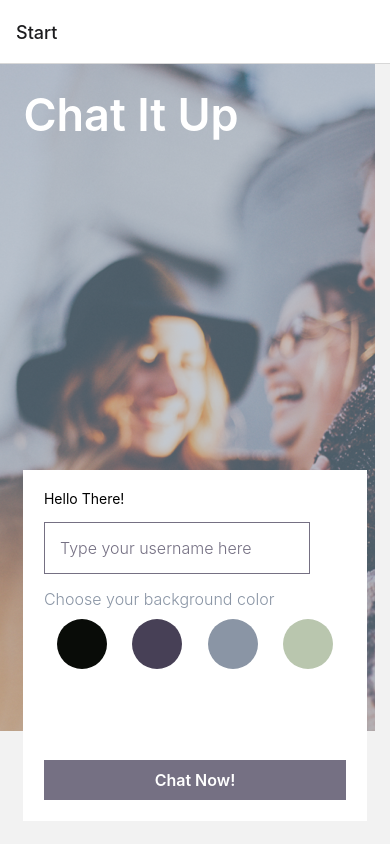
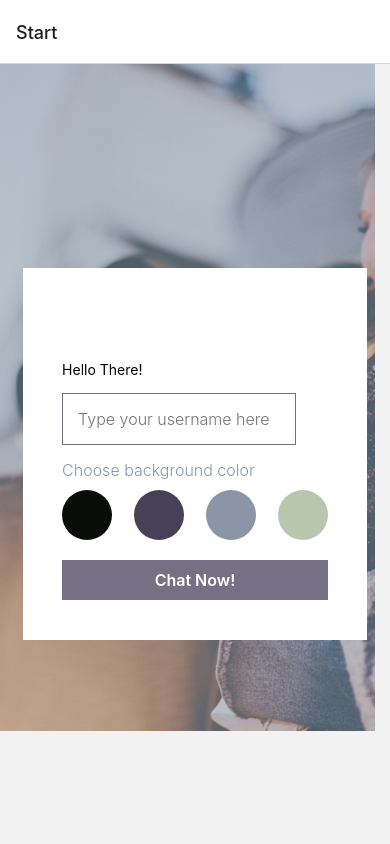
Before and after one commit to jreiber9/chat_app, a React Native app: screen /Start in a window 390 px wide. Built offline with nearby package versions, Linux system fonts and the light colour scheme.

Commit message:
5.3 firebase data storage and authentication

```diff
--- a/App.js
+++ b/App.js
@@ -6,16 +6,37 @@ import Chat from "./components/Chat";
 // import react Navigation
 import { NavigationContainer } from "@react-navigation/native";
 import { createNativeStackNavigator } from "@react-navigation/native-stack";
+import { initializeApp } from "firebase/app";
+import { getFirestore } from "firebase/firestore";
 
 // Create the navigator
 const Stack = createNativeStackNavigator();
 
 const App = () => {
+  // Your web app's Firebase configuration
+
+  const firebaseConfig = {
+    apiKey: "AIzaSyAnKStt9myI6mzCf70yj9zvREcWjV0wNOQ",
+    authDomain: "chatapp-7f5d4.firebaseapp.com",
+    projectId: "chatapp-7f5d4",
+    storageBucket: "chatapp-7f5d4.appspot.com",
+    messagingSenderId: "206130905030",
+    appId: "1:206130905030:web:b652f11d706bce70597cc7",
+  };
+
+  // Initialize Firebase
+  const app = initializeApp(firebaseConfig);
+
+  // Initialize Cloud Firestore and get a reference to the service
+  const db = getFirestore(app);
+
   return (
     <NavigationContainer>
       <Stack.Navigator initialRouteName="Start">
         <Stack.Screen name="Start" component={Start} />
-        <Stack.Screen name="Chat" component={Chat} />
+        <Stack.Screen name="Chat">
+          {(props) => <Chat db={db} {...props} />}
+        </Stack.Screen>
       </Stack.Navigator>
     </NavigationContainer>
   );
--- a/components/Chat.js
+++ b/components/Chat.js
@@ -5,18 +5,45 @@ import {
   View,
   Text,
   Platform,
+  FlatList,
   KeyboardAvoidingView,
 } from "react-native";
 import { Bubble, GiftedChat } from "react-native-gifted-chat";
+import {
+  collection,
+  query,
+  orderBy,
+  getDocs,
+  addDoc,
+  onSnapshot,
+  QuerySnapshot,
+} from "firebase/firestore";
 
-const Chat = ({ route, navigation }) => {
+const Chat = ({ db, navigation, route }) => {
   const { name, color } = route.params;
   const [messages, setMessages] = useState([]);
 
+  useEffect(() => {
+    navigation.setOptions({ title: name });
+    const q = query(collection(db, "messages"), orderBy("createdAt", "desc"));
+    const unsubMessages = onSnapshot(q, (docs) => {
+      let newMessages = [];
+      docs.forEach((doc) => {
+        newMessages.push({
+          id: doc.id,
+          ...doc.data(),
+          createdAt: new Date(doc.data().createdAt.toMillis()),
+        });
+      });
+      setMessages(newMessages);
+    });
+    return () => {
+      if (unsubMessages) unsubMessages();
+    };
+  }, []);
+
   const onSend = (newMessages) => {
-    setMessages((previousMessages) =>
-      GiftedChat.append(previousMessages, newMessages)
-    );
+    addDoc(collection(db, "messages"), newMessages[0]);
   };
 
   const renderBubble = (props) => {
@@ -35,31 +62,6 @@ const Chat = ({ route, navigation }) => {
     );
   };
 
-  useEffect(() => {
-    navigation.setOptions({ title: name });
-  }, []);
-
-  useEffect(() => {
-    setMessages([
-      {
-        _id: 1,
-        text: "Hello developer",
-        createdAt: new Date(),
-        user: {
-          _id: 2,
-          name: "React Native",
-          avatar: "https://placeimg.com/140/140/any",
-        },
-      },
-      {
-        _id: 2,
-        text: "This is a system message",
-        createdAt: new Date(),
-        system: true,
-      },
-    ]);
-  }, []);
-
   return (
     <View style={{ flex: 1, backgroundColor: color }}>
       <GiftedChat
@@ -67,7 +69,8 @@ const Chat = ({ route, navigation }) => {
         renderBubble={renderBubble}
         onSend={(messages) => onSend(messages)}
         user={{
-          _id: 1,
+          _id: route.params.userId,
+          name: route.params.name,
         }}
       />
       {Platform.OS === "android" ? (
@@ -80,8 +83,6 @@ const Chat = ({ route, navigation }) => {
 const styles = StyleSheet.create({
   container: {
     flex: 1,
-    justifyContent: "center",
-    alignItems: "center",
   },
 });
 
--- a/components/Start.js
+++ b/components/Start.js
@@ -7,24 +7,41 @@ import {
   TextInput,
   ImageBackground,
   TouchableOpacity,
+  KeyboardAvoidingView,
+  Alert,
 } from "react-native";
+import { getAuth, signInAnonymously } from "firebase/auth";
 
 const image = require("../assets/Background-Image.png");
 
-const backgroundColors = {
-  a: "#090C08",
-  b: "#474056",
-  c: "#8A95A5",
-  d: "#B9C6AE",
+const Start = ({ navigation }) => {
+  const auth = getAuth();
+  const [name, setName] = useState("");
+  const [color, setBackgroundColor] = useState("#090C08");
+
+  const signInUser = () => {
+    signInAnonymously(auth)
+      .then((result) => {
+        navigation.navigate("Chat", {
+          userId: result.user.uid,
+          name,
+          color: color,
+        });
+        Alert.alert("Signed in Successfully!");
+      })
+      .catch((error) => {
+        Alert.alert("Unable to sign in, try later again.", error);
+      });
   };
-
-const Start = ({ navigation }) => {
-  const [name, setName] = useState("");
-  const [color, setColor] = useState(backgroundColors);
 
   return (
     <View style={styles.container}>
       <ImageBackground source={image} resizeMode="cover" style={styles.image}>
+        <KeyboardAvoidingView
+          style={styles.inputContainer}
+          behavior="padding"
+          enabled
+        >
           <Text style={styles.appTitle}>Chat It Up</Text>
           <View style={styles.inputContainer}>
             <Text>Hello There!</Text>
@@ -35,59 +52,41 @@ const Start = ({ navigation }) => {
               placeholder="Type your username here"
               placeholderTextColor="#757083"
             />
-          <Text style={styles.textColorSelector}>
-            Choose your background color
-          </Text>
-          <View style={styles.colorSelector}>
+            <Text style={styles.label}>Choose background color</Text>
+            <View style={styles.colorOptions}>
               <TouchableOpacity
-              style={[
-                styles.circle,
-                color === backgroundColors.a && styles.selectedCircle,
-                { backgroundColor: backgroundColors.a },
-              ]}
-              onPress={() => setColor(backgroundColors.a)}
-            ></TouchableOpacity>
+                style={[styles.colorOption, { backgroundColor: "#090C08" }]}
+                onPress={() => setBackgroundColor("#090C08")}
+              />
               <TouchableOpacity
-              style={[
-                styles.circle,
-                color === backgroundColors.b && styles.selectedCircle,
-                { backgroundColor: backgroundColors.b },
-              ]}
-              onPress={() => setColor(backgroundColors.b)}
-            ></TouchableOpacity>
+                style={[styles.colorOption, { backgroundColor: "#474056" }]}
+                onPress={() => setBackgroundColor("#474056")}
+              />
               <TouchableOpacity
-              style={[
-                styles.circle,
-                color === backgroundColors.c && styles.selectedCircle,
-                { backgroundColor: backgroundColors.c },
-              ]}
-              onPress={() => setColor(backgroundColors.c)}
-            ></TouchableOpacity>
+                style={[styles.colorOption, { backgroundColor: "#8A95A5" }]}
+                onPress={() => setBackgroundColor("#8A95A5")}
+              />
               <TouchableOpacity
-              style={[
-                styles.circle,
-                color === backgroundColors.d && styles.selectedCircle,
-                { backgroundColor: backgroundColors.d },
-              ]}
-              onPress={() => setColor(backgroundColors.d)}
-            ></TouchableOpacity>
+                style={[styles.colorOption, { backgroundColor: "#B9C6AE" }]}
+                onPress={() => setBackgroundColor("#B9C6AE")}
+              />
             </View>
-
-          <TouchableOpacity
-            style={styles.button}
-            onPress={() =>
-              navigation.navigate("Chat", { name: name, color: color })
-            }
-          >
+            <TouchableOpacity style={styles.button} onPress={signInUser}>
               <Text style={styles.buttonText}>Chat Now!</Text>
             </TouchableOpacity>
           </View>
+        </KeyboardAvoidingView>
       </ImageBackground>
     </View>
   );
 };
 
 const styles = StyleSheet.create({
+  background: {
+    flex: 1,
+    resizeMode: "cover",
+    justifyContent: "center",
+  },
   container: {
     flex: 1,
   },
@@ -101,12 +100,12 @@ const styles = StyleSheet.create({
     fontSize: 45,
     fontWeight: "600",
     color: "#FFFFFF",
+    alignSelf: "center",
   },
   inputContainer: {
-    flex: 1,
     backgroundColor: "#FFFFFF",
     padding: "6%",
-    flexBasis: 160,
+    paddingBottom: 20,
   },
   textInput: {
     width: "88%",
@@ -119,15 +118,22 @@ const styles = StyleSheet.create({
     marginTop: 15,
     marginBottom: 15,
   },
-  textColorSelector: {
+  label: {
     fontSize: 16,
     fontWeight: "300",
     color: "#8A95A5",
+    marginBottom: 10,
   },
-  colorSelector: {
-    flex: 1,
-    justifyContent: "space-around",
+  colorOptions: {
     flexDirection: "row",
+    justifyContent: "space-between",
+    marginBottom: 20,
+    width: "100%",
+  },
+  colorOption: {
+    width: 50,
+    height: 50,
+    borderRadius: 25,
   },
   circle: {
     height: 50,
--- a/package.json
+++ b/package.json
@@ -13,6 +13,7 @@
     "@react-navigation/native-stack": "^6.9.14",
     "expo": "~49.0.13",
     "expo-status-bar": "~1.6.0",
+    "firebase": "^10.3.1",
     "react": "18.2.0",
     "react-native": "0.72.5",
     "react-native-gifted-chat": "^2.4.0",
```
Also changed, not shown: 1 other file (tests, documents, lock files or other folders). Lines whose indentation alone changed are shown as unchanged.
